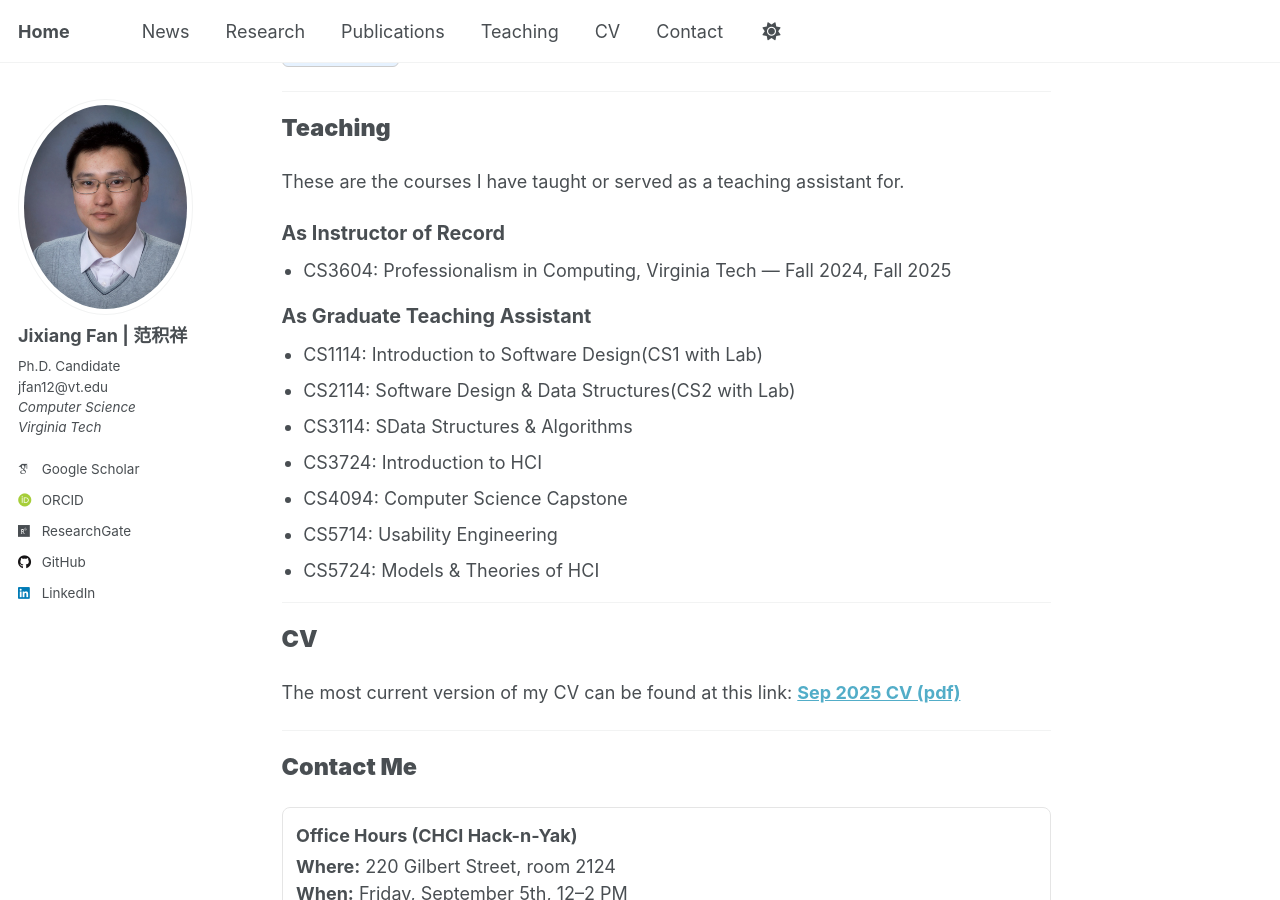
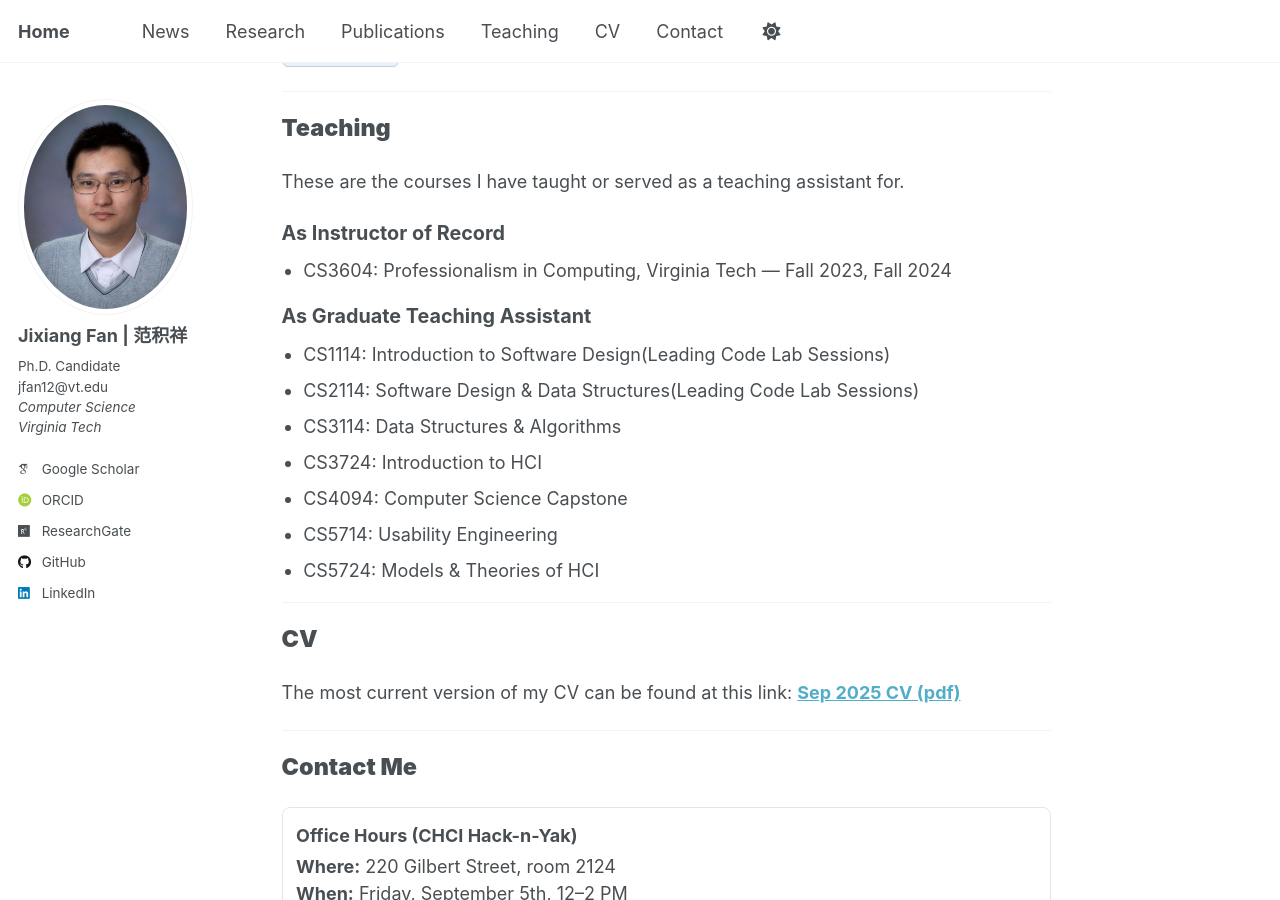
Before and after one commit to JixiangFan/web, a Jekyll site: the page built from _pages/about.md, in a window 1280 px wide and 900 px high, scrolled down 2542 px. Built offline with Jekyll 4.4.1, drawn with Linux system fonts in a browser that asks for light colours; some web fonts are replaced.

Commit message:
Update about.md

```diff
--- a/_pages/about.md
+++ b/_pages/about.md
@@ -135,7 +135,7 @@ Education in HCI Outdoors: A Diary Study Approach
     As Instructor of Record
   </div>
   <ul style="margin:0; padding-left:1.2rem;">
-    <li>CS3604: Professionalism in Computing, Virginia Tech — Fall 2024, Fall 2025</li>
+    <li>CS3604: Professionalism in Computing, Virginia Tech — Fall 2023, Fall 2024</li>
   </ul>
 </div>
 
@@ -145,9 +145,9 @@ Education in HCI Outdoors: A Diary Study Approach
     As Graduate Teaching Assistant
   </div>
   <ul style="margin:0; padding-left:1.2rem;">
-    <li>CS1114: Introduction to Software Design(CS1 with Lab)</li>
-    <li>CS2114: Software Design & Data Structures(CS2 with Lab)</li>
-    <li>CS3114: SData Structures & Algorithms</li>
+    <li>CS1114: Introduction to Software Design(Leading Code Lab Sessions)</li>
+    <li>CS2114: Software Design & Data Structures(Leading Code Lab Sessions)</li>
+    <li>CS3114: Data Structures & Algorithms</li>
     <li>CS3724: Introduction to HCI</li>
     <li>CS4094: Computer Science Capstone</li>
     <li>CS5714: Usability Engineering</li>
```
